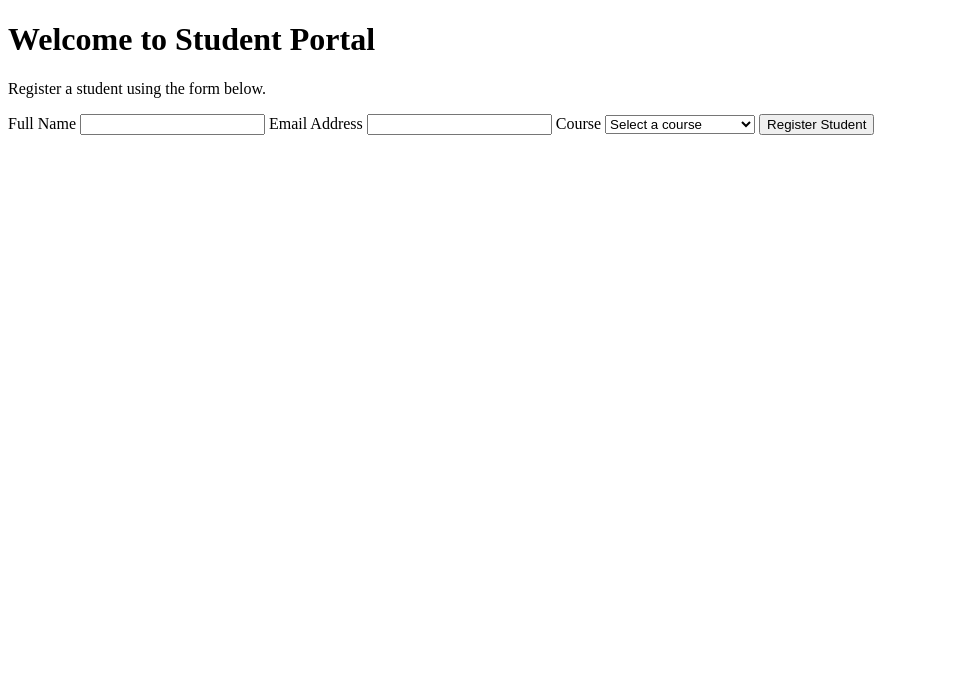
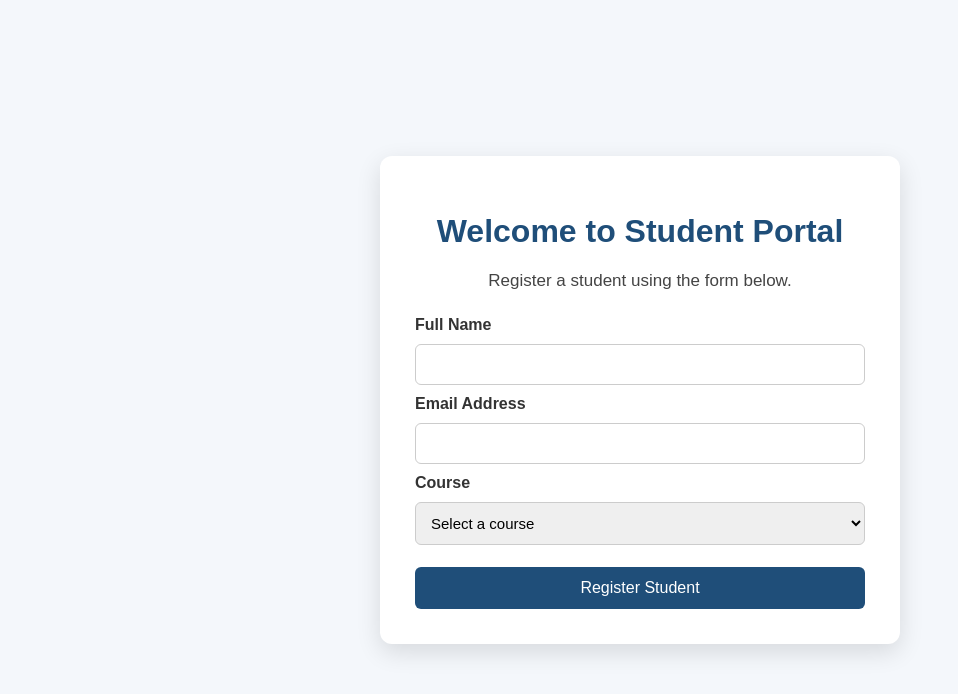
Before and after one commit to rabiya118/student-portal, a plain HTML site: page index.html in a window 1280 px wide. Shown: the whole page, without its empty margins (0-958 px from the left). Drawn offline with Linux system fonts and the light colour scheme.

Commit message:
Improve student portal form styling

```diff
--- a/styles.css
+++ b/styles.css
@@ -1,13 +1,68 @@
-<!DOCTYPE html>
-<html lang="en">
-<head>
-    <meta charset="UTF-8">
-    <meta name="viewport" content="width=device-width, initial-scale=1.0">
-    <title>Student Portal</title>
-    <link rel="stylesheet" href="styles.css">
-</head>
-<body>
-    <h1>Welcome to Student Portal</h1>
-    <p>This is my Student-Portal project.</p>
-</body>
-</html>
+* {
+    box-sizing: border-box;
+}
+
+body {
+    font-family: Arial, sans-serif;
+    background-color: #f4f7fb;
+    margin: 0;
+    min-height: 100vh;
+    display: flex;
+    justify-content: center;
+    align-items: center;
+}
+
+.portal-card {
+    background-color: white;
+    width: 100%;
+    max-width: 520px;
+    padding: 35px;
+    border-radius: 12px;
+    box-shadow: 0 8px 24px rgba(0, 0, 0, 0.12);
+}
+
+h1 {
+    color: #1f4e79;
+    text-align: center;
+}
+
+p {
+    color: #444444;
+    text-align: center;
+    font-size: 17px;
+}
+
+form {
+    display: flex;
+    flex-direction: column;
+    gap: 10px;
+    margin-top: 25px;
+}
+
+label {
+    color: #333333;
+    font-weight: bold;
+}
+
+input,
+select {
+    padding: 11px;
+    border: 1px solid #cccccc;
+    border-radius: 6px;
+    font-size: 15px;
+}
+
+button {
+    margin-top: 12px;
+    padding: 12px;
+    border: none;
+    border-radius: 6px;
+    background-color: #1f4e79;
+    color: white;
+    font-size: 16px;
+    cursor: pointer;
+}
+
+button:hover {
+    background-color: #163a5c;
+}
```
